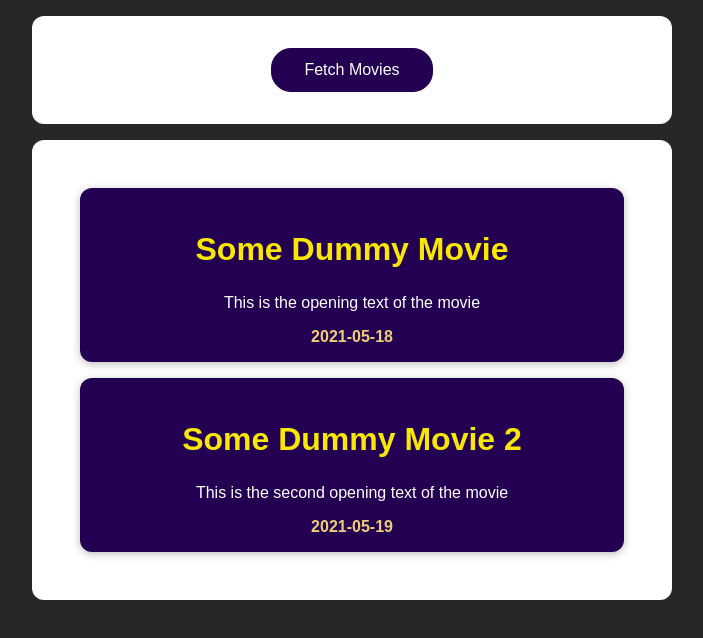
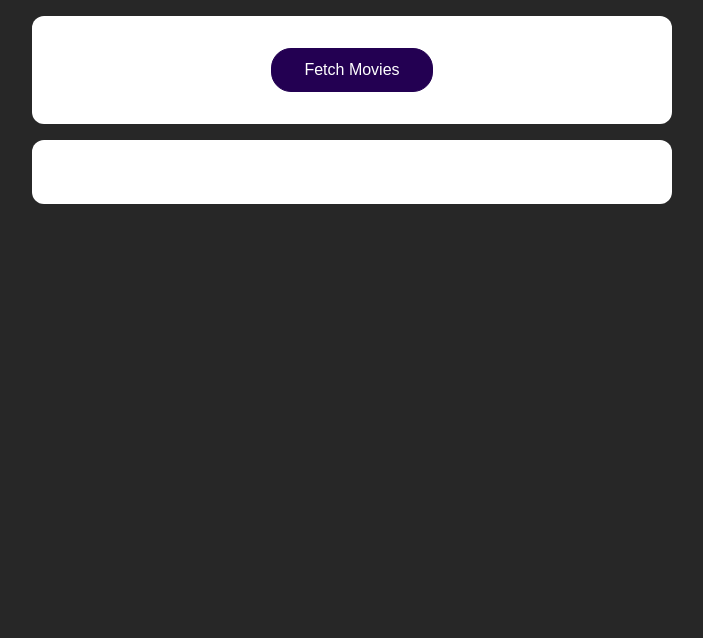
Before and after one commit to stephenChinag/HttpPart2, a React (Create React App) app: page / in a window 1280 px wide. Shown: the top 638 px of the page, without its empty margins (288-991 px from the left). Built offline with nearby package versions, Linux system fonts and the light colour scheme.

Commit message:
first commit

```diff
--- a/src/App.js
+++ b/src/App.js
@@ -1,33 +1,40 @@
-import React from 'react';
+import React,  {Fragment, useState}from 'react';
 
 import MoviesList from './components/MoviesList';
 import './App.css';
 
 function App() {
-  const dummyMovies = [
-    {
-      id: 1,
-      title: 'Some Dummy Movie',
-      openingText: 'This is the opening text of the movie',
-      releaseDate: '2021-05-18',
-    },
-    {
-      id: 2,
-      title: 'Some Dummy Movie 2',
-      openingText: 'This is the second opening text of the movie',
-      releaseDate: '2021-05-19',
-    },
-  ];
+
+
+  const[movies ,setMovies]=useState([])
+
+
+  function fetchAPIHandler () {
+  fetch("https://swapi.dev/api/films").then(response=>{
+   return response.json()}).then(data=>{
+
+    const transFormoMovies= data.results.map(transMovie => {
+     return {
+      id:transMovie.episode_id,
+      title : transMovie.title,
+      openingText: transMovie.opening_crawl,
+      releaseDate: transMovie.release_date
+    }
+    })
+    setMovies(transFormoMovies);
+   })
+  }
+
 
   return (
-    <React.Fragment>
+    <Fragment>
       <section>
-        <button>Fetch Movies</button>
+        <button onClick={fetchAPIHandler}>Fetch Movies</button>
       </section>
       <section>
-        <MoviesList movies={dummyMovies} />
+        <MoviesList movies={movies} />
       </section>
-    </React.Fragment>
+    </Fragment>
   );
 }
 
--- a/src/components/Movies.js
+++ b/src/components/Movies.js
@@ -9,7 +9,6 @@ const Movies=(props)=>{
             <p>{props.openingText}</p>
             <h3>{props.releaseDate}</h3>
 
-
         </li>
     )
 }
--- a/src/components/MoviesList.js
+++ b/src/components/MoviesList.js
@@ -4,6 +4,7 @@ import styles from './MoviesList.module.css'
 
 
 const MoviesList =(props)=>{
+
     return (
         <ul className={styles[`movies-list`]}>
 
```
Also changed, not shown: src/components/Movies.module.css (line endings or trailing spaces), src/components/MoviesList.module.css (line endings or trailing spaces).
